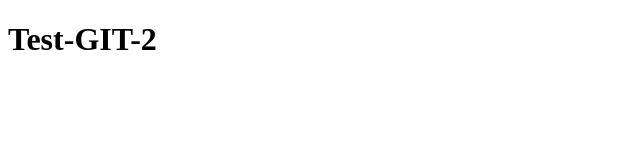
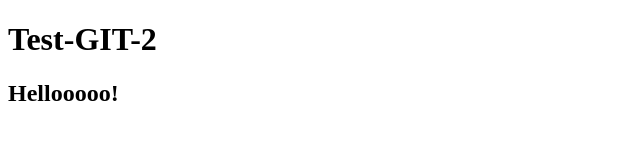
Before and after one commit to Xenia1991/test-git-2, a plain HTML site: page index.html in a window 1280 px wide. Shown: the whole page, without its empty margins (0-640 px from the left). Drawn offline with Linux system fonts and the light colour scheme.

Commit message:
добавила тег

```diff
--- a/index.html
+++ b/index.html
@@ -8,6 +8,7 @@
 </head>
 <body>
     <h1> Test-GIT-2</h1>
+    <h2> Hellooooo!</h2>
     <script src="index.js">  </script>
 </body>
 </html>
```
